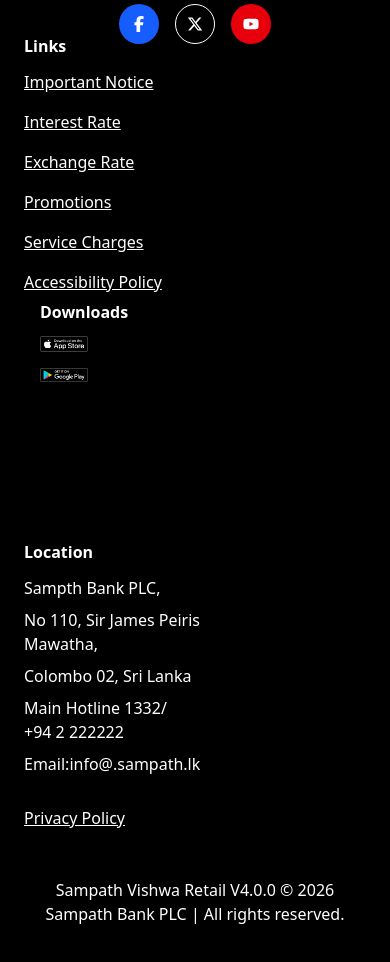
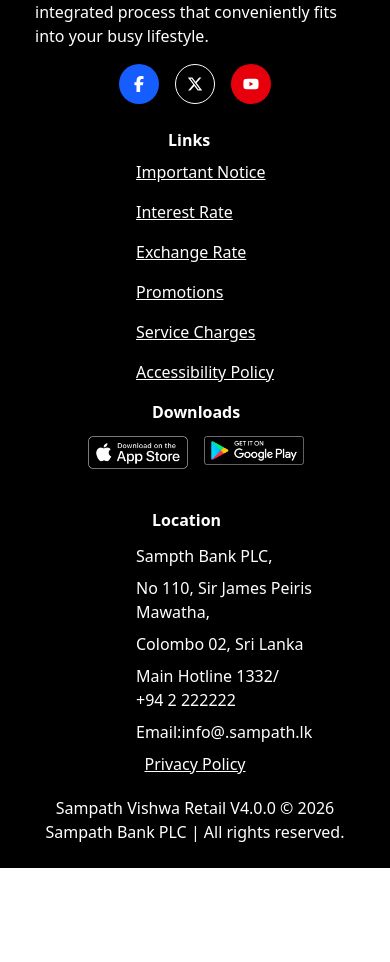
Before and after one commit to DDN53/Sampath_vishwa_clone, a Next.js app: page / in a window 390 px wide. Shown: the part 880-1842 px from the top of the page. After the commit the page ends 1748 px from the top, so only its background shows below. Built offline with nearby package versions, Linux system fonts and the light colour scheme.

Commit message:
modify content

```diff
--- a/app/components/Footer.jsx
+++ b/app/components/Footer.jsx
@@ -5,7 +5,7 @@
 export default function Footer() {
   return (
     <>
-      <div className="md:w-full bg-black p-6 flex flex-col md:flex-row md:justify-between md:h-96 md:px-20">
+      <div className="md:w-full bg-black p-6 flex flex-col md:flex-row md:justify-between md:h-full md:px-20">
         <div>
           <div className="flex flex-col md:items-start md:w-100 bg-black md:justify-start md:p-4 justify-center items-center">
             <h1 className="text-white font-bold">
@@ -44,7 +44,7 @@
                 <FaYoutube className="text-white" />
               </a>
             </div>
-            <div className="md:mt-5 hidden md:block ">
+            <div className="md:mt-10 hidden md:block ">
               <a
                 href="https://www.sampath.lk/privacy-policy"
                 target="_blank"
@@ -57,12 +57,12 @@
           </div>
         </div>
         <div className="flex flex-col w-full md:w-auto">
-          <div className="flex flex-col md:flex-row bg-black w-full">
+          <div className="flex flex-col md:flex-row bg-black w-full px-36 md:px-0">
             <div className="flex flex-col md:items-start md:w-48 bg-black md:h-64 justify-start md:p-4 w-80">
-              <h1 className="text-white font-bold -mt-2.5">
+              <h1 className="text-white font-bold mt-6 md:-mt-2.5">
                 Links
               </h1>
-              <div className="flex flex-col gap-4 mt-3">
+              <div className="flex flex-col gap-4 mt-2 md:mt-3 -ml-8 md:ml-0">
                 <a
                   href="https://www.sampath.lk/api/uploads/English_a8049a67e5_44ce79e38c_7f0e02ac75.jpg"
                   className="text-white underline"
@@ -78,11 +78,11 @@
                 <a href="https://www.sampath.lk/api/uploads/Sampath_Bank_Accessibility_Policy_EST_3_3368267a24_f750045709_7095d6521a.pdf" className="text-white underline" target="_blank" rel="noopener noreferrer">Accessibility Policy</a>
               </div>
             </div>
-            <div className="flex flex-col items-start w-20 md:w-48 bg-black h-64 justify-start p-4">
-              <h1 className="text-white font-bold -mt-2.5">
+            <div className="flex flex-col items-start w-[425px] md:w-48 bg-black md:h-64 justify-start  h-52 px-0 md:p-4">
+              <h1 className="text-white font-bold  mt-4 md:-mt-3 -ml-4 md:ml-0">
                 Downloads
               </h1>
-              <div className="flex flex-col gap-4 mt-3">
+              <div className="flex md:flex-col gap-4 mt-3 -ml-20 md:ml-0">
                 <a
                   href="https://apps.apple.com/ly/app/sampath-vishwa-retail/id6478132816"
                   target="_blank"
@@ -98,12 +98,13 @@
                   <Image src="/playstore.jpeg" alt="Google Play" width={100} height={100} />
                 </a>
               </div>
+
             </div>
-            <div className="flex flex-col items-start w-20 md:w-48 bg-black h-64 justify-start md:p-4">
-              <h1 className="text-white font-bold -mt-2.5">
+            <div className="flex flex-col items-start w-20 md:w-48 bg-black h-64 justify-start md:p-4  -mt-[120px] md:-mt-1 -ml-4 md:ml-0">
+              <h1 className="text-white font-bold mt-9 md:-mt-2.5">
                 Location
               </h1>
-              <div className="flex flex-col gap-2 mt-3">
+              <div className="flex flex-col gap-2 mt-3 -ml-4 md:ml-0">
                 <span className="text-white">Sampth Bank PLC,</span>
                 <span className="text-white"> No 110, Sir James Peiris Mawatha,</span>
                 <span className="text-white"> Colombo 02, Sri Lanka</span>
@@ -112,7 +113,7 @@
               </div>
             </div>
           </div>
-          <div className="items-center j  flex md:hidden ">
+          <div className="items-center justify-center flex md:hidden mt-6 md:mt-3 ">
               <a
                 href="https://www.sampath.lk/privacy-policy"
                 target="_blank"
@@ -122,7 +123,7 @@
                 Privacy Policy
               </a>
             </div>
-          <div className="bg-black mt-9 text-center py-3">
+          <div className="bg-black text-center mt-5 md:mt-9 md:py-3">
             <h3 className="text-white">Sampath Vishwa Retail V4.0.0   © 2026  Sampath Bank PLC | All rights reserved. </h3>
           </div>
         </div>
--- a/app/components/MainContent.jsx
+++ b/app/components/MainContent.jsx
@@ -38,7 +38,7 @@
 	}, []);
 	return (
 
-		<div className=" relative h-155 w-5xl md:w-screen ">
+		<div className=" relative h-[680px] w-5xl md:w-screen ">
 
 			<Image
 				src={images[currentImageIndex].src}
@@ -49,8 +49,8 @@
 			/>
 
 
-				<div className="absolute top-7/12 md:right-10  -translate-y-1/2 z-20 ml-8 ">
-					<div className=" w-84 md:w-96 bg-black/70 p-4 rounded-t-xl text-white  ">
+				<div className="absolute top-7/12 -translate-y-1/2 z-20  md:right-10">
+					<div className="w-[320px] md:w-96 bg-black/70 p-4 rounded-t-xl text-white">
 						<h2 className="text-4xl font-extralight mb-2  ml-2 md:ml-10">Sampath Vishwa</h2>
 						<p className="text-base font-sans text-gray-200 ml-2 md:ml-10">
 							Enter Vishwa Username & Password to access your account
@@ -58,7 +58,7 @@
 					</div>
 
 
-					<form className="w-84 md:w-96 bg-black/70 rounded-b-xl px-6 flex flex-col gap-2">
+					<form className="w-[320px] md:w-96 bg-black/70 rounded-b-xl px-6 flex flex-col gap-2">
 
 						<label className="text-gray-400 text-sm">Sampath Vishwa Username</label>
 						<input
```
